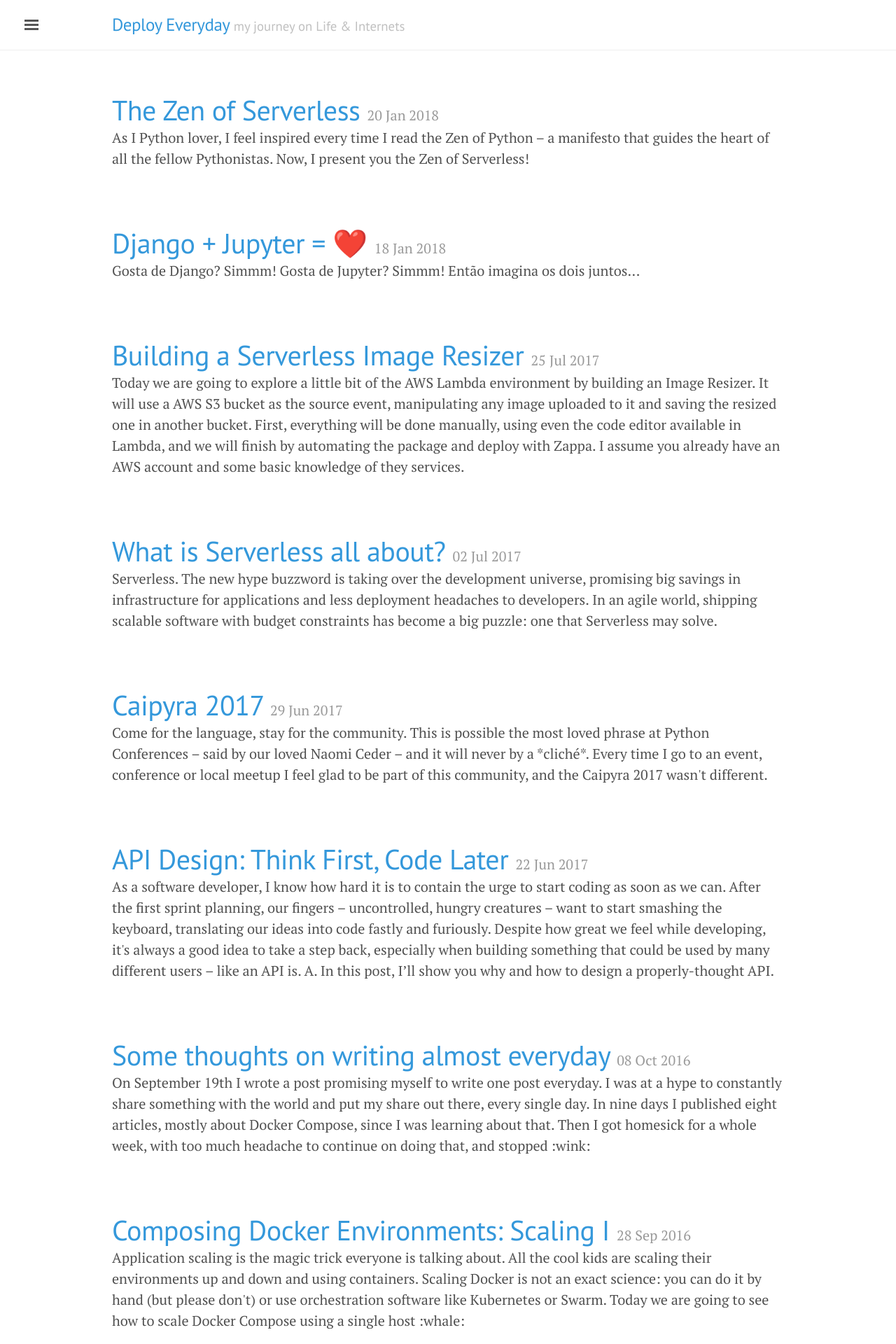
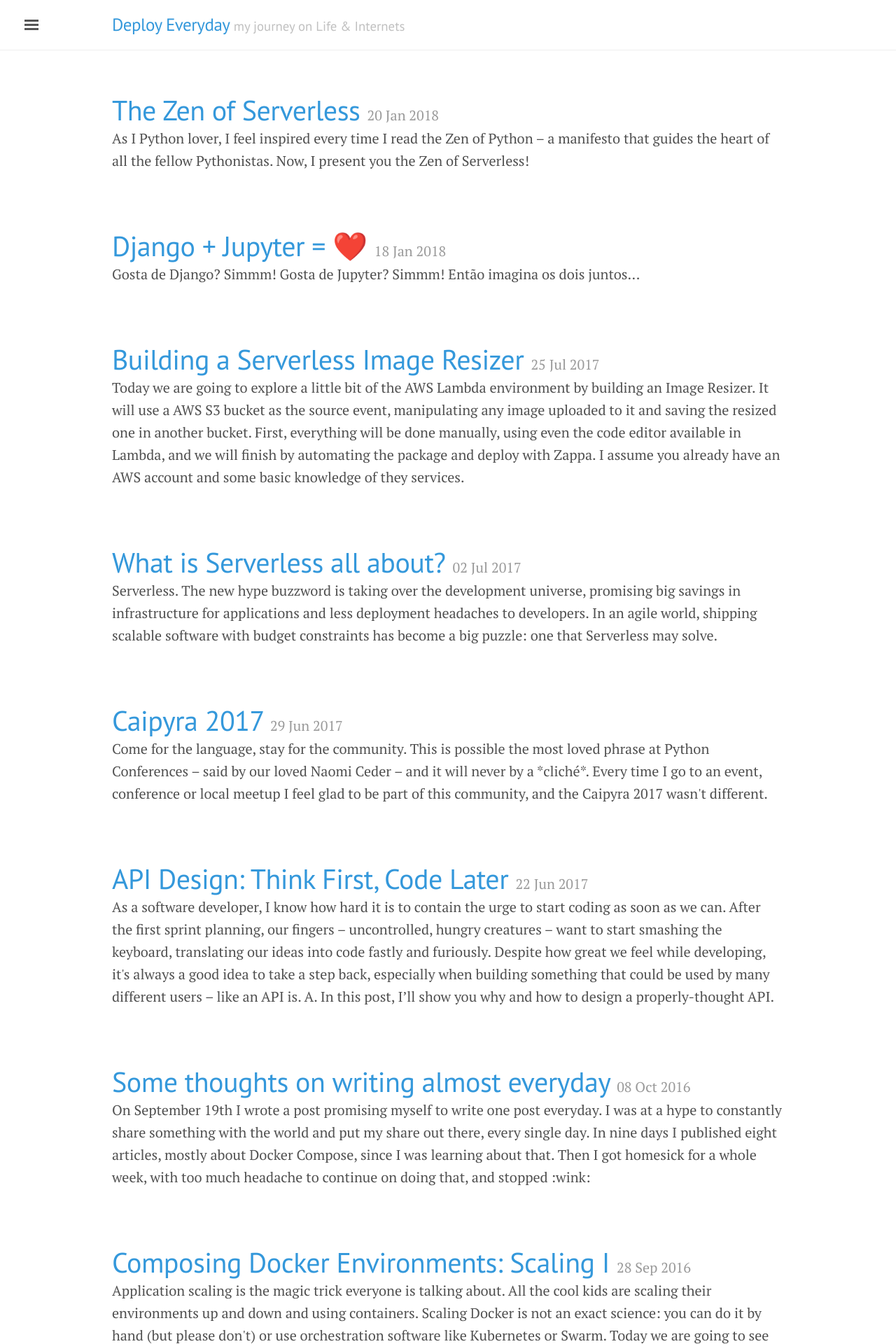
Before and after one commit to jonatasbaldin/jonatasbaldin.github.io, a Jekyll site: the page built from index.html, in a window 1280 px wide. Shown: the top 1920 px of the page at 70% size. Built offline with Jekyll 4.4.1, drawn with Linux system fonts in a browser that asks for light colours; nearby versions of some CDN libraries; the list of posts is cut into pages by our own code.

Commit message:
Add post-description and instagram-stories

```diff
--- a/index.html
+++ b/index.html
@@ -12,7 +12,7 @@
 
     <span class="post-date">{{ post.date | date_to_string }}</span>
 
-    <p>{{ post.description }}</p>
+    <p class="post-description">{{ post.description }}</p>
 
   </div>
   {% endfor %}
--- a/public/css/lanyon.css
+++ b/public/css/lanyon.css
@@ -322,6 +322,20 @@
 .post {
   margin-bottom: 4em;
 }
+.post .post-description {
+  margin-top: 0;
+}
+.post p {
+  margin-top: 1.5em;
+  line-height: 32px;
+}
+
+.post p img {
+  margin: 0 auto;
+}
+.full-image {
+  width: 100%;
+}
 
 /* Blog post or page title */
 .page-title,
@@ -587,12 +601,6 @@
   box-shadow: -.25rem 0 .5rem rgba(0,0,0,.1);
 }
 
-/* Jojo adds */
-.center-image {
-    margin: 0 auto;
-    display: block;
-}
-
 .center-text {
     text-align: center;
     margin: 0 auto;
@@ -606,3 +614,19 @@
     width: 1em;
     margin-bottom: 0.25em;
 }
+
+/* Instagram Stories */
+.instagram-stories {
+  margin-left: auto;
+  margin-right: auto;
+  display: block;
+  width: 480px;
+  height: 600px;
+}
+
+@media (max-width: 400px) {
+  .instagram-stories {
+    width: 200px;
+    height: 350px;
+  }
+}
```
